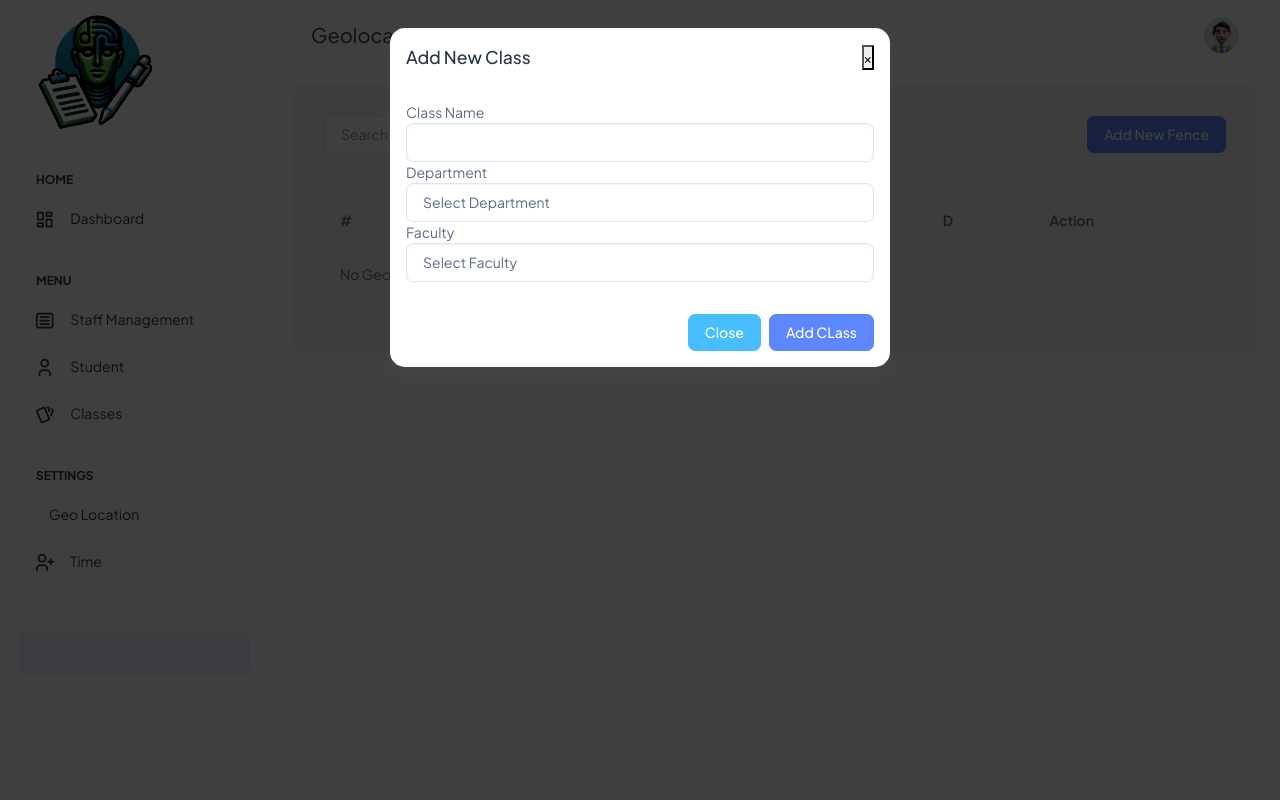
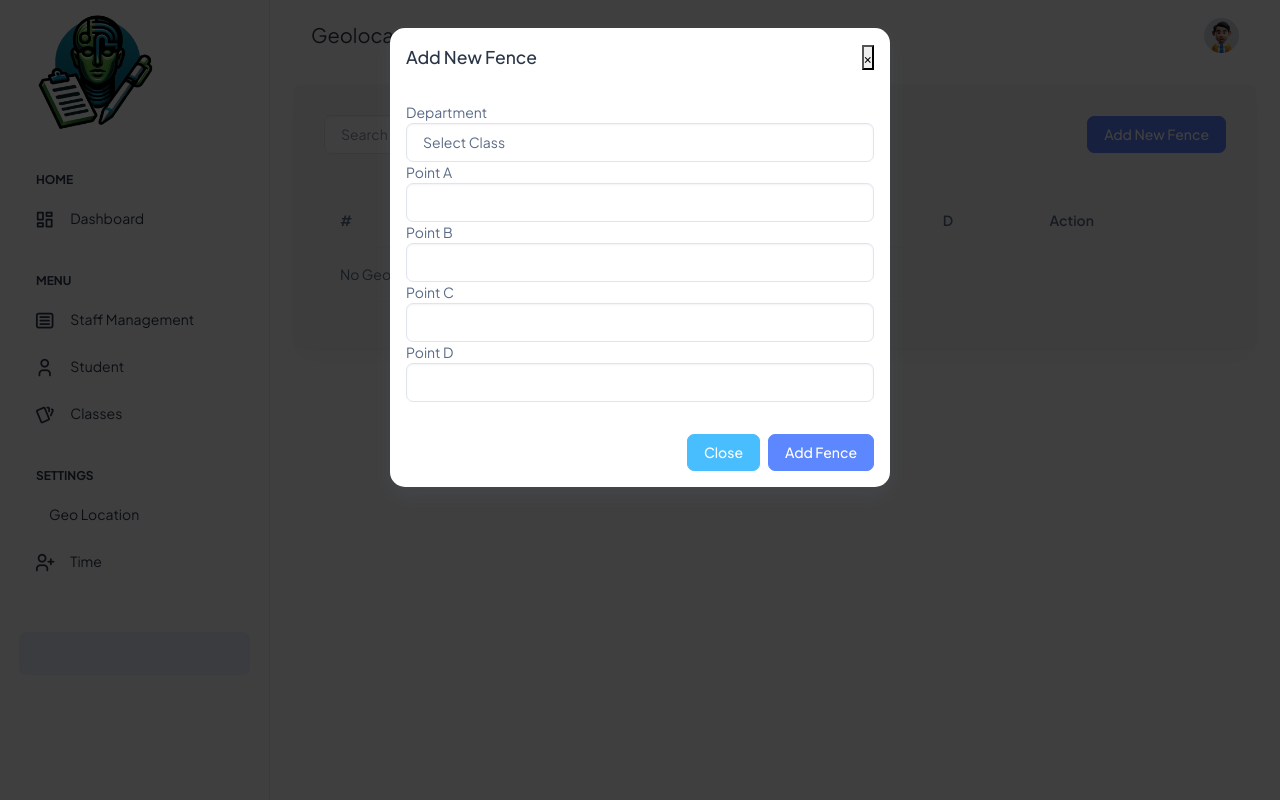
Before and after one commit to Sibogoje/schoolproject_admindashbaord, a PHP site: page /geolocation.php in a window 1280 px wide, after a click on "Add New Fence". Run offline with PHP 8.4, Linux system fonts and the light colour scheme; the visitor is signed in with stand-in values (Sample User, id 1); data that the repository does not hold is empty.

Commit message:
Update modal titles and form labels for geolocation.php

```diff
--- a/geolocation.php
+++ b/geolocation.php
@@ -134,7 +134,7 @@ if ($result->num_rows > 0) {
   <div class="modal-dialog">
     <div class="modal-content">
       <div class="modal-header">
-        <h5 class="modal-title" id="editStaffModalLabel">Edit Class</h5>
+        <h5 class="modal-title" id="editStaffModalLabel">Edit Fence</h5>
         <button type="button" class="close" data-dismiss="modal" aria-label="Close">
           <span aria-hidden="true">&times;</span>
         </button>
@@ -199,28 +199,25 @@ if ($result->num_rows > 0) {
   <div class="modal-dialog">
     <div class="modal-content">
       <div class="modal-header">
-        <h5 class="modal-title" id="addStaffModalLabel">Add New Class</h5>
+        <h5 class="modal-title" id="addStaffModalLabel">Add New Fence</h5>
         <button type="button" class="close" data-dismiss="modal" aria-label="Close">
           <span aria-hidden="true">&times;</span>
         </button>
       </div>
       <div class="modal-body">
         <form id="addClassForm">
-          <div class="form-group">
-            <label for="className">Class Name</label>
-            <input type="text" class="form-control" id="className" name="className" required>
-          </div>
+
 
           <?php
           // Query to fetch department data
-          $query = "SELECT id, name FROM department ORDER BY name ASC";
+          $query = "SELECT id, name FROM class ORDER BY name ASC";
           $result = $conn->query($query);
           ?>
 
           <div class="form-group">
-          <label for="department">Department</label>
-          <select class="form-control" id="department" name="department" required>
-            <option value="" selected disabled>Select Department</option>
+          <label for="class">Department</label>
+          <select class="form-control" id="class" name="class" required>
+            <option value="" selected disabled>Select Class</option>
             <?php if ($result->num_rows > 0): ?>
                 <?php while ($row = $result->fetch_assoc()): ?>
                     <option value="<?= htmlspecialchars($row['id']); ?>"><?= htmlspecialchars($row['name']); ?></option>
@@ -229,31 +226,31 @@ if ($result->num_rows > 0) {
           </select>
           </div>
 
-          <?php
-          // Query to fetch department data
-          $query = "SELECT id, name FROM staff where role = 'Faculty' ORDER BY name ASC";
-          $result = $conn->query($query);
-          ?>
+          <div class="form-group">
+            <label for="A">Point A</label>
+            <input type="text" class="form-control" id="A" name="A" required>
+          </div>
 
           <div class="form-group">
-          <label for="faculty">Faculty</label>
-          <select class="form-control" id="faculty" name="faculty" required>
-            <option value="" selected disabled>Select Faculty</option>
-            <?php if ($result->num_rows > 0): ?>
-                <?php while ($row = $result->fetch_assoc()): ?>
-                    <option value="<?= htmlspecialchars($row['id']); ?>"><?= htmlspecialchars($row['name']); ?></option>
-                <?php endwhile; ?>
-            <?php endif; ?>
-          </select>
+            <label for="B">Point B</label>
+            <input type="text" class="form-control" id="B" name="B" required>
           </div>
 
+          <div class="form-group">
+            <label for="C">Point C</label>
+            <input type="text" class="form-control" id="C" name="C" required>
+          </div>
 
+          <div class="form-group">
+            <label for="D">Point D</label>
+            <input type="text" class="form-control" id="D" name="D" required>
+          </div>
 
         </form>
       </div>
       <div class="modal-footer">
         <button type="button" class="btn btn-secondary" data-dismiss="modal">Close</button>
-        <button type="button" class="btn btn-primary" onclick="addClass()">Add CLass</button>
+        <button type="button" class="btn btn-primary" onclick="addFence()">Add Fence</button>
       </div>
     </div>
   </div>
@@ -352,14 +349,14 @@ $(document).ready(function() {
 
 </script>
 <script>
-function addClass() {
+function addFence() {
   // Example function to handle adding a staff member
   // In practice, you would collect form data and send it to a server-side script (e.g., via AJAX)
   console.log('Adding Class...');
 
   $.ajax({
     type: "POST",
-    url: "scripts/add_class.php",
+    url: "scripts/add_fence.php",
     data: $("#addClassForm").serialize(),
     dataType: "json",
     success: function(response) {
```
Also changed, not shown: scripts/add_fence.php (added, +43 -0 lines).
